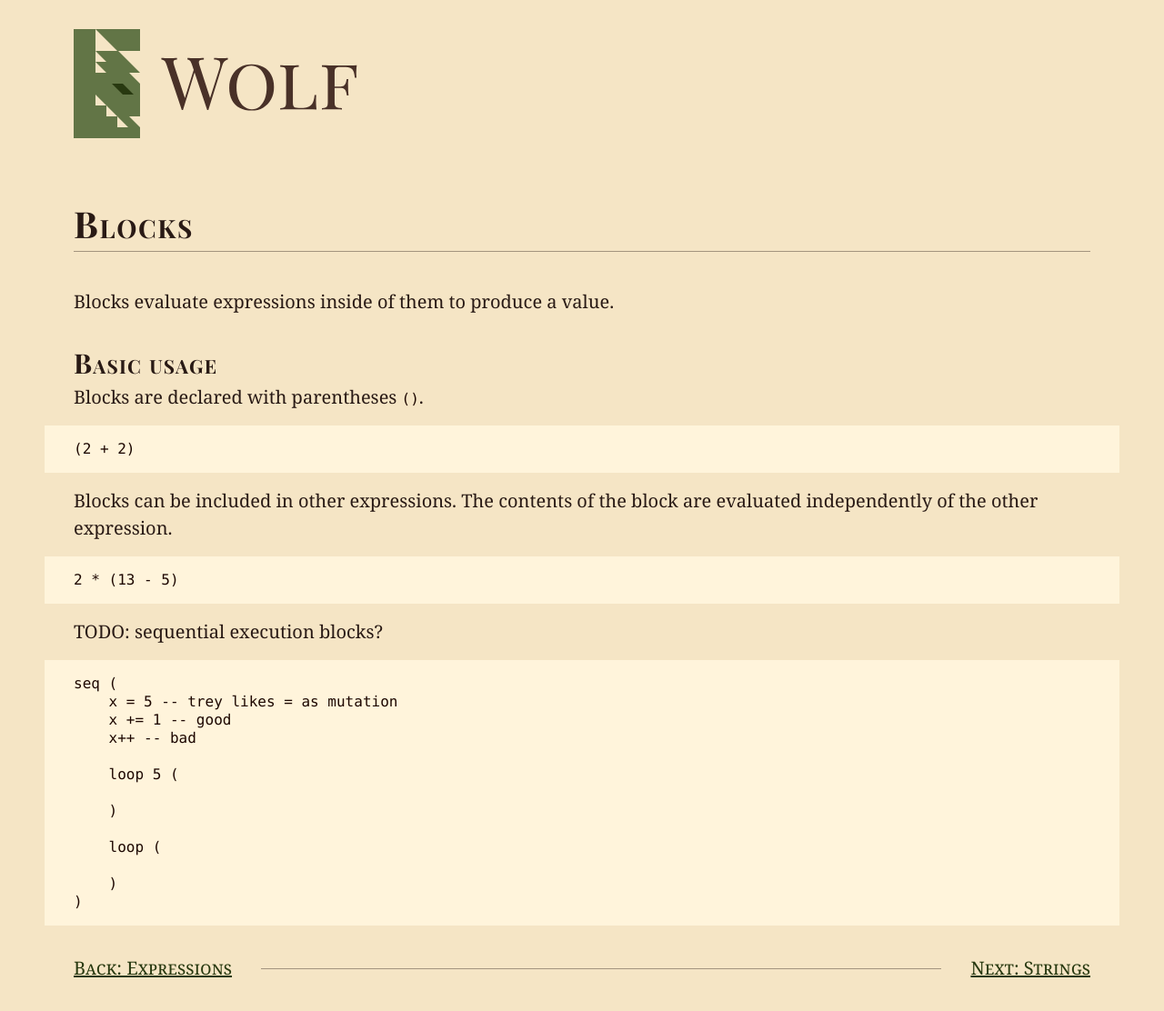
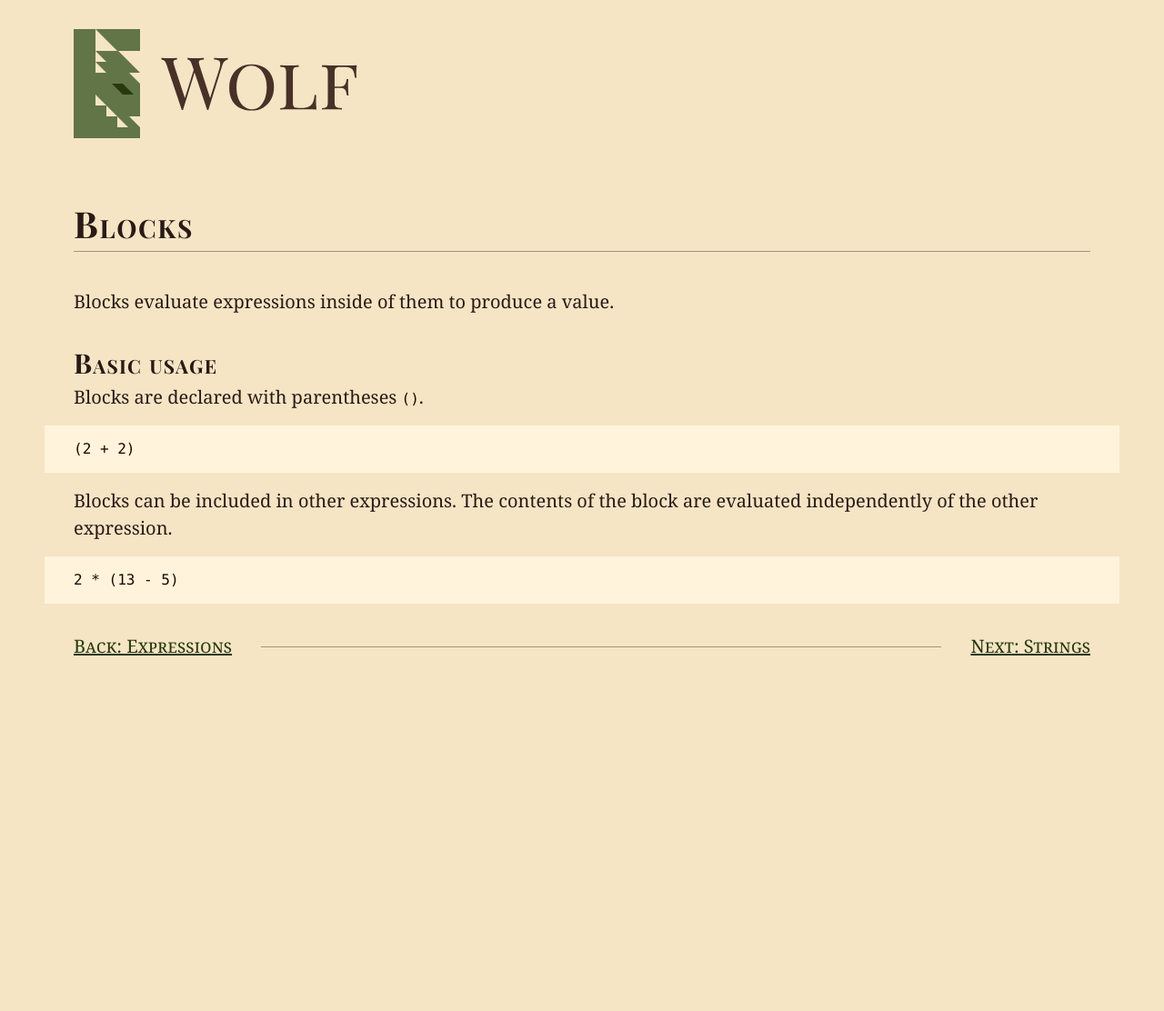
Before and after one commit to dphfox/wolf, a Jekyll site: the page built from docs/design/03-blocks.md, in a window 1280 px wide. Shown: the whole page at 91% size. Built offline with Jekyll 4.4.1, drawn with Linux system fonts in a browser that asks for light colours; some web fonts are replaced; after the commit the page ends 900 px from its top, so only the background shows below that; some of the changed lines change nothing that is shown.

Commit message:
Simplify blocks

````diff
--- a/docs/design/03-blocks.md
+++ b/docs/design/03-blocks.md
@@ -20,42 +20,3 @@
 ```
 2 * (13 - 5)
 ```
-
-<!-- ## Multiple expressions
-
-Blocks can contain more than one expression, separated by commas `,`.
-
-The value of the last expression will be used as the value for the whole block.
-
-```
-(2 + 2, 4 + 4, 6 + 6)
-```
-
-Blocks can span multiple lines; if they do, then commas will be automatically
-inserted if the next line looks like the start of a new expression.
-
-```
-(
-	2 + 2
-	4 + 4
-	6 + 6
-)
-``` -->
-
-TODO: sequential execution blocks?
-
-```
-seq (
-	x = 5 -- trey likes = as mutation
-	x += 1 -- good
-	x++ -- bad
-
-	loop 5 (
-
-	)
-
-	loop (
-
-	)
-)
-```
````
